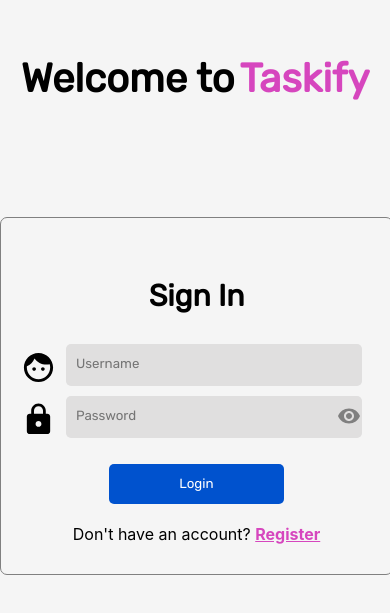
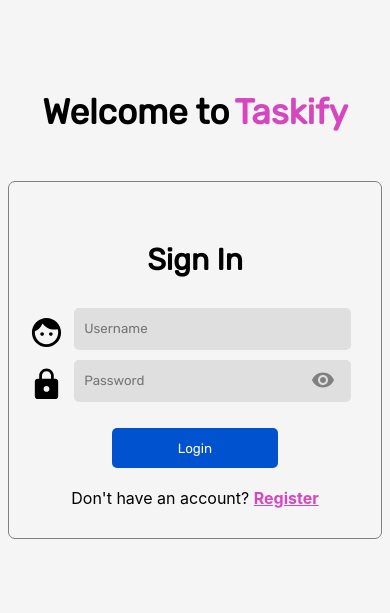
Before and after one commit to DreLaing/Taskify, a React (Create React App) app in the folder client/: page / in a window 390 px wide. Shown: the part 107-720 px from the top of the page. Built offline with nearby package versions, Linux system fonts and the light colour scheme.

Commit message:
fifth commit

```diff
--- a/client/src/components/HomePage.js
+++ b/client/src/components/HomePage.js
@@ -39,7 +39,7 @@
     return (
         <div className='homepage-container'>
             <div>
-                <h3 className='heading form-heading'>Create new task</h3>
+                <h3 className='heading form-heading'>Create New Task</h3>
                 <div className='content-container'>
                     <NewTask userID={userID} setTasks={setTasks} token={token} setLoading={setLoading}/>
                     <div className='tasks-container'>
--- a/client/src/components/Login.js
+++ b/client/src/components/Login.js
@@ -56,12 +56,12 @@
             <form onSubmit={login} className='login-form'>
                 <p>Sign In</p>
                 <div className='input-row'>
-                    <label htmlFor='username'><FaceIcon fontSize='large' /></label>
+                    <label htmlFor='username'><FaceIcon fontSize='large' className='input-icon' /></label>
                     <input onFocus={()=> usernameRef.current.classList.remove('invalid')} ref={usernameRef} name='username' type='text' placeholder='Username' value={username} onChange={e => setUsername(e.target.value)} required/>
                 </div>
 
                 <div className='input-row'>
-                    <label htmlFor='password'><LockIcon fontSize='large' /></label>
+                    <label htmlFor='password'><LockIcon fontSize='large' className='input-icon' /></label>
                     <input onFocus={()=> passwordRef.current.classList.remove('invalid')} ref={passwordRef} name='password' type='password' placeholder='Password' value={password} onChange={e => setPassword(e.target.value)} required/>
                     <VisibilityIcon htmlFor='password' className='visibility-icon' onClick={()=> toggleVisibility()}/>
                 </div>
--- a/client/src/components/NewTask.js
+++ b/client/src/components/NewTask.js
@@ -15,7 +15,7 @@
     }
 
     const validate = () =>{
-        if(date.length < 1 || task.length < 3){
+        if(task.length < 3){
             setDisabled(true)
         }
         else{
--- a/client/src/components/ProjectPage.js
+++ b/client/src/components/ProjectPage.js
@@ -37,7 +37,7 @@
     return (
         <div className='homepage-container'>
             <div>
-                <h3 className='heading form-heading'>CREATE NEW "{project}" TASK</h3>
+                <h3 className='heading form-heading'>Create New "{project}" Task</h3>
                 <div className='content-container'>
                     <NewTask userID={userID} project={project} token={token} setTasks={setTasks} setLoading={setLoading}/>
                     <div className='tasks-container'>
--- a/client/src/components/RegisterModal.js
+++ b/client/src/components/RegisterModal.js
@@ -42,12 +42,12 @@
             <p className='register-form-header'>Registration Form</p>
             <form onSubmit={register} className=''>
                 <div className='input-row'>
-                    <label htmlFor='username'><FaceIcon fontSize='large' /></label>
+                    <label htmlFor='username' className='input-icon'><FaceIcon fontSize='large' className='input-icon'/></label>
                     <input name='username' type='text' placeholder='Username (6 - 15 characters)' value={username} onChange={e => setUsername(e.target.value)} required/>
                 </div>
 
                 <div className='input-row'>
-                    <label htmlFor='password'><LockIcon fontSize='large' /></label>
+                    <label htmlFor='password'><LockIcon fontSize='large' className='input-icon'/></label>
                     <input ref={passwordRef} name='password' type='password' placeholder='Password (6 - 15 characters)' value={password} onChange={e => setPassword(e.target.value)} required/>
                     <VisibilityIcon htmlFor='password' className='visibility-icon' onClick={()=> props.toggleVisibility()}/>
                 </div>
--- a/client/src/components/Tasks.js
+++ b/client/src/components/Tasks.js
@@ -13,7 +13,7 @@
     axios.defaults.headers.common = {'Authorization': `Bearer ${props.token}`}
 
     useEffect(()=>{
-        if(new Date(Date.now()) >= new Date(props.task.dueDate)){
+        if(new Date(Date.now()) > new Date(props.task.dueDate)){
             setOverdue(true)
         }
     },[])
--- a/client/src/components/ui/EditTaskModal.css
+++ b/client/src/components/ui/EditTaskModal.css
@@ -3,6 +3,7 @@
     display:flex;
     position: relative;
     justify-content: center;
+    margin: auto;
 }
 
 .modal-bg{
@@ -33,7 +34,7 @@
     position: relative;
     margin:auto;
     height: auto;
-    top: 100px;
+    top: 25%;
     border: 1px solid white;
     padding: 20px;
     border-radius: 10px;
@@ -58,6 +59,12 @@
     background-color: rgb(228, 228, 228);
 }
 
+@media (max-width: 1024px){
+    .edit-form{
+        width: 350px;
+    }
+}
+
 @media (max-width: 450px){
     .edit-form{
         width: 300px;
@@ -69,3 +76,9 @@
         width: 250px;
     }
 }
+
+@media (max-width: 300px){
+    .edit-form{
+        width: 200px;
+    }
+}
--- a/client/src/components/ui/Login.css
+++ b/client/src/components/ui/Login.css
@@ -1,11 +1,13 @@
 .login-container{
     height: 100vh;
-    display: flex;
-    flex-direction: column;
+    display: grid;
+    grid-template-columns: 100%;
+    row-gap: 4rem;
+    align-content: center;
 }
 
 .login-container > h1{
-    margin: auto auto -7rem auto;
+    margin: auto;
     display: flex;
     white-space: nowrap;
 }
@@ -126,8 +128,12 @@
         width: 50%;
     }
 
+    .login-container{
+        row-gap: 3rem;
+    }
+
     .login-container > h1{
-        margin: auto auto -20rem auto;
+        margin: auto;
     }
 }
 
@@ -140,32 +146,55 @@
     .login-container > h1 > *{
         font-size: 40px;
     }
-
-    .login-container > h1{
-        margin: auto auto -15rem auto;
-    }
 }
 
 @media (max-width:600px){
     .login-form{
         width: 80%;
     }
-
-    .login-container > h1{
-        margin: auto auto -10rem auto;
-    }
 }
 
 @media (max-width:500px){
     .login-form{
-        width: 90%;
+        width: 85%;
     }
 
     .input-row > input{
         padding: 0px 2px 2px 2px
     }
 
-    .login-container > h1{
-        margin: auto auto -3rem auto;
+    .login-container > h1 > *{
+        font-size: 35px;
+    }
+
+
+    .visibility-icon{
+        left: 85%;
     }
 }
+
+@media (max-width: 300px){
+    .login-container{
+        row-gap: 3rem;
+    }
+
+    .login-container > h1 > *{
+        font-size: 30px;
+    }
+
+    .input-row > input{
+        margin: 2px;
+    }
+
+    .input-icon{
+        font-size: x-large !important;
+    }
+
+    .input-row > input::placeholder{
+        visibility: hidden;
+    }
+
+    .register-form-header{
+        font-size: 20px;
+    }
+}
--- a/client/src/components/ui/Sidebar.css
+++ b/client/src/components/ui/Sidebar.css
@@ -111,6 +111,8 @@
 
     .menu-icon.show{
         left: 260px;
+        position: fixed;
+        z-index: 1;
     }
 
     .show{
```
Also changed, not shown: 2 other files (tests, documents, lock files or other folders).
